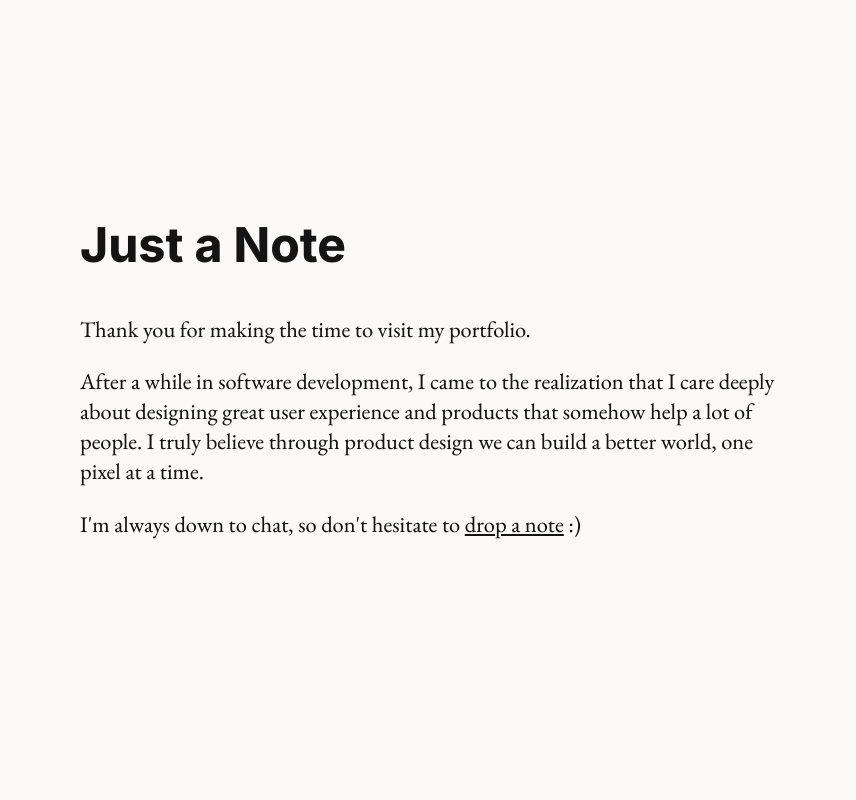
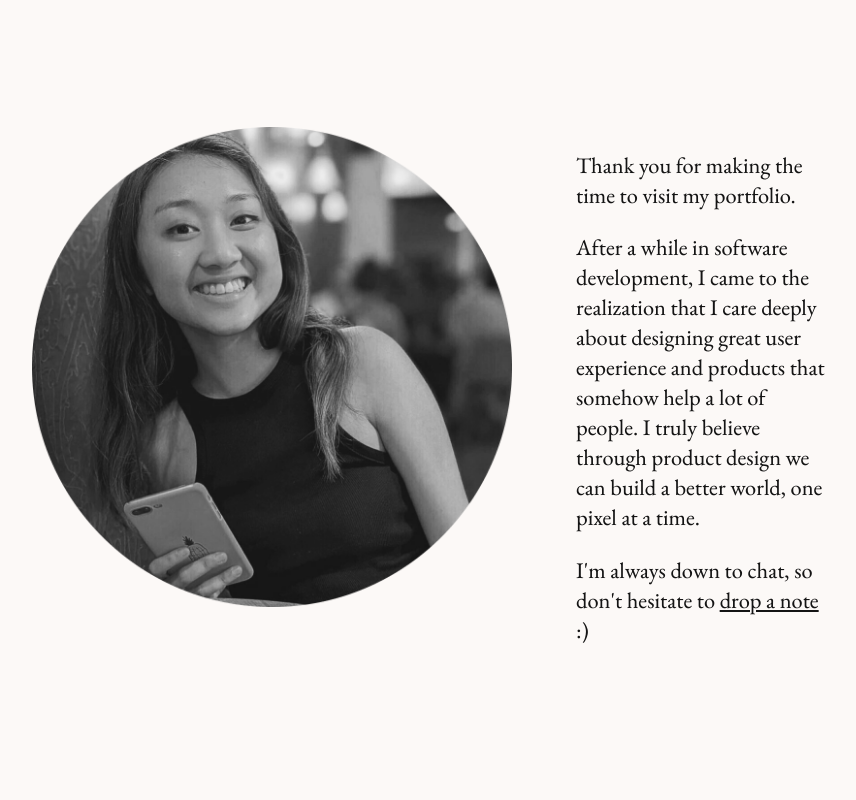
Before and after one commit to monicachauhuynh/monicachauhuynh.github.io, a plain HTML site: page about.html in a window 1280 px wide. Shown: the part 560-1360 px from the top of the page, without its empty margins (208-1064 px from the left). Drawn offline with nearby package versions, Linux system fonts and the light colour scheme.

Commit message:
update about

```diff
--- a/about.html
+++ b/about.html
@@ -33,7 +33,7 @@
             <a href="about.html" class="nav-link">About</a>
           </li>
           <li class="nav-item">
-            <a class="nav-link">Projects</a>
+            <a class="nav-link" href="/">Projects</a>
           </li>
           <li class="nav-item">
             <a
@@ -68,8 +68,8 @@
       </div>
     </section>
     <section class="work reveal">
+      <div class="project-img"><img src="/Assets/profile-pic.png" alt="logo" class="logo-img"/></div>
       <div class="project-text">
-        <h2>Just a Note</h2>
         <p>Thank you for making the time to visit my portfolio. </p>
         <p>After a while in software development, I came to the realization that I care deeply about designing great user experience and
          products that somehow help a lot of people. I truly believe through product design we can build a better world, one pixel at a time.</p>
--- a/style.css
+++ b/style.css
@@ -85,14 +85,13 @@ a i {
 .project-text {
   text-align: left;
   flex: 100%;
-  margin: 5rem;
+  margin: 2rem;
 }
 
 .project-img {
   max-width: 100%;
   text-align: center;
-  margin-top: 2rem;
-  margin-bottom: 2rem;
+  margin: 2rem;
 }
 
 .full-screen {
```
Also changed, not shown: poe.html (+1 -1 lines), Assets/profile-pic.png (added), Assets/profilepic.png (deleted).
